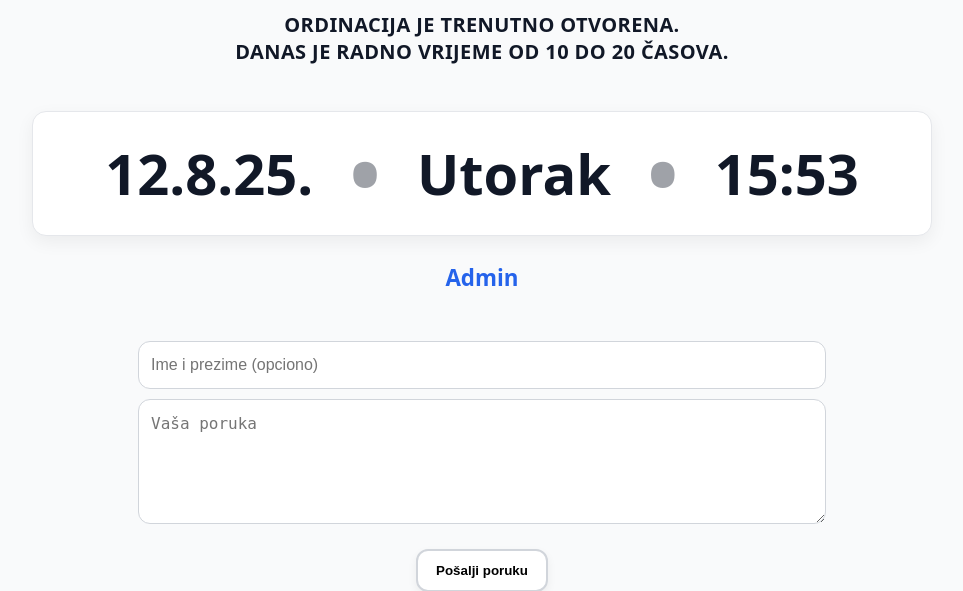
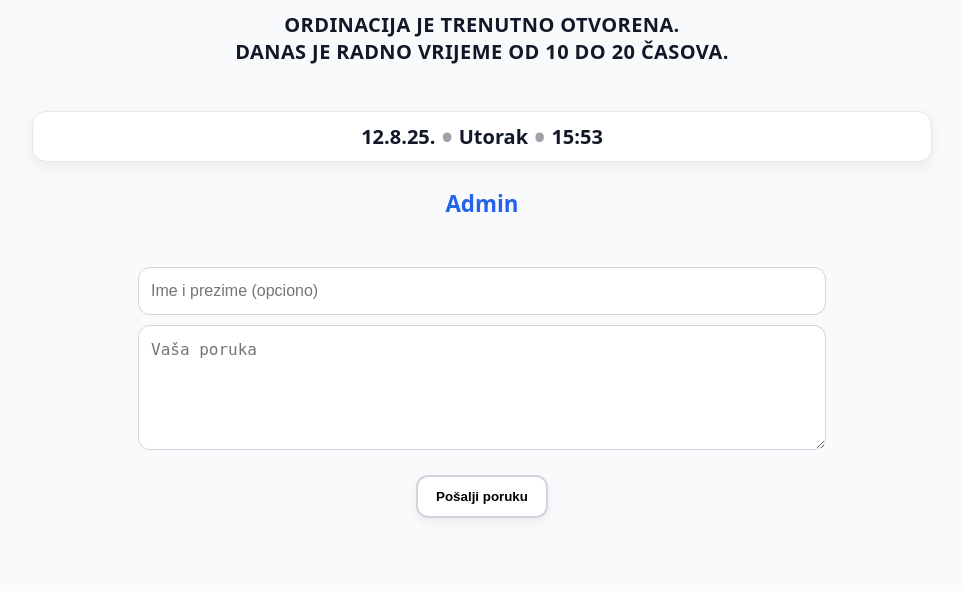
Before and after one commit to mikipikilab/radnovrijeme1, a Flask app: page / in a window 1280 px wide. Shown: the part 601-1192 px from the top of the page, without its empty margins (158-1121 px from the left). After the commit the page ends 1119 px from the top, so only its background shows below. Run offline with Flask 3, Linux system fonts and the light colour scheme; some libraries are stand-ins or nearby versions.

Commit message:
Update index.html

```diff
--- a/templates/index.html
+++ b/templates/index.html
@@ -69,7 +69,7 @@ body {
   .meta {
     display: flex;
     justify-content: center;
-    gap: 36px;
+    gap: 6px;
     align-items: center;
     background: #fff;
     border: 1px solid #e5e7eb;
@@ -77,7 +77,7 @@ body {
     padding: 4px 8px;
     box-shadow: 0 6px 18px rgba(0,0,0,.06);
     margin: 0 auto 26px;
-    font-size: clamp(2.5rem, 5vw, 3.5rem);
+    font-size: 20px;
     font-weight: 800;
   }
   .sep {
```
